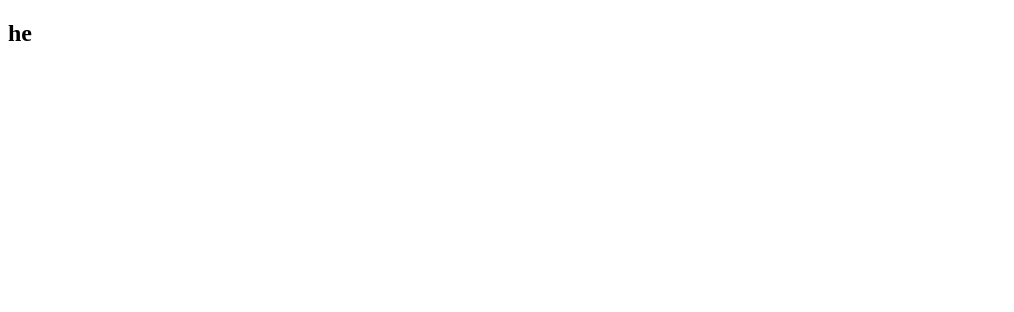
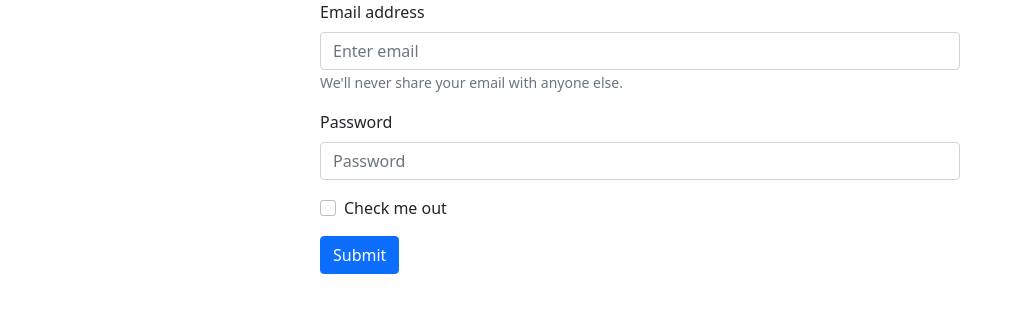
Before and after one commit to sheikhhasan124/auth-by-email-password-form, a React (Create React App) app: page / in a window 1280 px wide. Shown: the top 312 px of the page, without its empty margins (0-1014 px from the left). Built offline with nearby package versions, Linux system fonts and the light colour scheme.

Commit message:
react boostrap added

```diff
--- a/package.json
+++ b/package.json
@@ -6,7 +6,10 @@
     "@testing-library/jest-dom": "^5.16.3",
     "@testing-library/react": "^12.1.4",
     "@testing-library/user-event": "^13.5.0",
+    "bootstrap": "^5.1.3",
+    "firebase": "^9.6.10",
     "react": "^17.0.2",
+    "react-bootstrap": "^2.2.3",
     "react-dom": "^17.0.2",
     "react-scripts": "5.0.0",
     "web-vitals": "^2.1.4"
--- /dev/null
+++ b/src/App.js
@@ -0,0 +1,38 @@
+import React from 'react';
+import 'bootstrap/dist/css/bootstrap.min.css';
+import { getAuth } from "firebase/auth";
+import app from './firebase.init';
+import Form from 'react-bootstrap/Form'
+import Button from 'react-bootstrap/Button'
+
+const auth = getAuth(app)
+
+const App = () => {
+
+    return (
+    <div className='w-50 mx-auto'>
+        <Form>
+            <Form.Group className="mb-3" controlId="formBasicEmail">
+                <Form.Label>Email address</Form.Label>
+                <Form.Control type="email" placeholder="Enter email" />
+                <Form.Text className="text-muted">
+                We'll never share your email with anyone else.
+                </Form.Text>
+            </Form.Group>
+
+            <Form.Group className="mb-3" controlId="formBasicPassword">
+                <Form.Label>Password</Form.Label>
+                <Form.Control type="password" placeholder="Password" />
+            </Form.Group>
+            <Form.Group className="mb-3" controlId="formBasicCheckbox">
+                <Form.Check type="checkbox" label="Check me out" />
+            </Form.Group>
+            <Button variant="primary" type="submit">
+                Submit
+            </Button>
+        </Form>
+    </div>
+    );
+};
+
+export default App;
--- /dev/null
+++ b/src/firebase.init.js
@@ -0,0 +1,19 @@
+// Import the functions you need from the SDKs you need
+import { initializeApp } from "firebase/app";
+// TODO: Add SDKs for Firebase products that you want to use
+// https://firebase.google.com/docs/web/setup#available-libraries
+
+// Your web app's Firebase configuration
+const firebaseConfig = {
+  apiKey: "AIzaSyDyFc63SXlH984bVGq4xf8HUow5Xa6a8HQ",
+  authDomain: "email-password-auth-ac10a.firebaseapp.com",
+  projectId: "email-password-auth-ac10a",
+  storageBucket: "email-password-auth-ac10a.appspot.com",
+  messagingSenderId: "675664585231",
+  appId: "1:675664585231:web:9c57a4c88bb4e23fae797a"
+};
+
+// Initialize Firebase
+const app = initializeApp(firebaseConfig);
+
+export default app;
--- a/src/index.js
+++ b/src/index.js
@@ -1,8 +1,9 @@
 import React from "react";
 import ReactDOM from 'react-dom';
+import App from "./App";
 
 
 ReactDOM.render(
-    <h2>he</h2>,
+    <App></App>,
     document.getElementById('root')
 )
```
Also changed, not shown: 2 other files (tests, documents, lock files or other folders).
